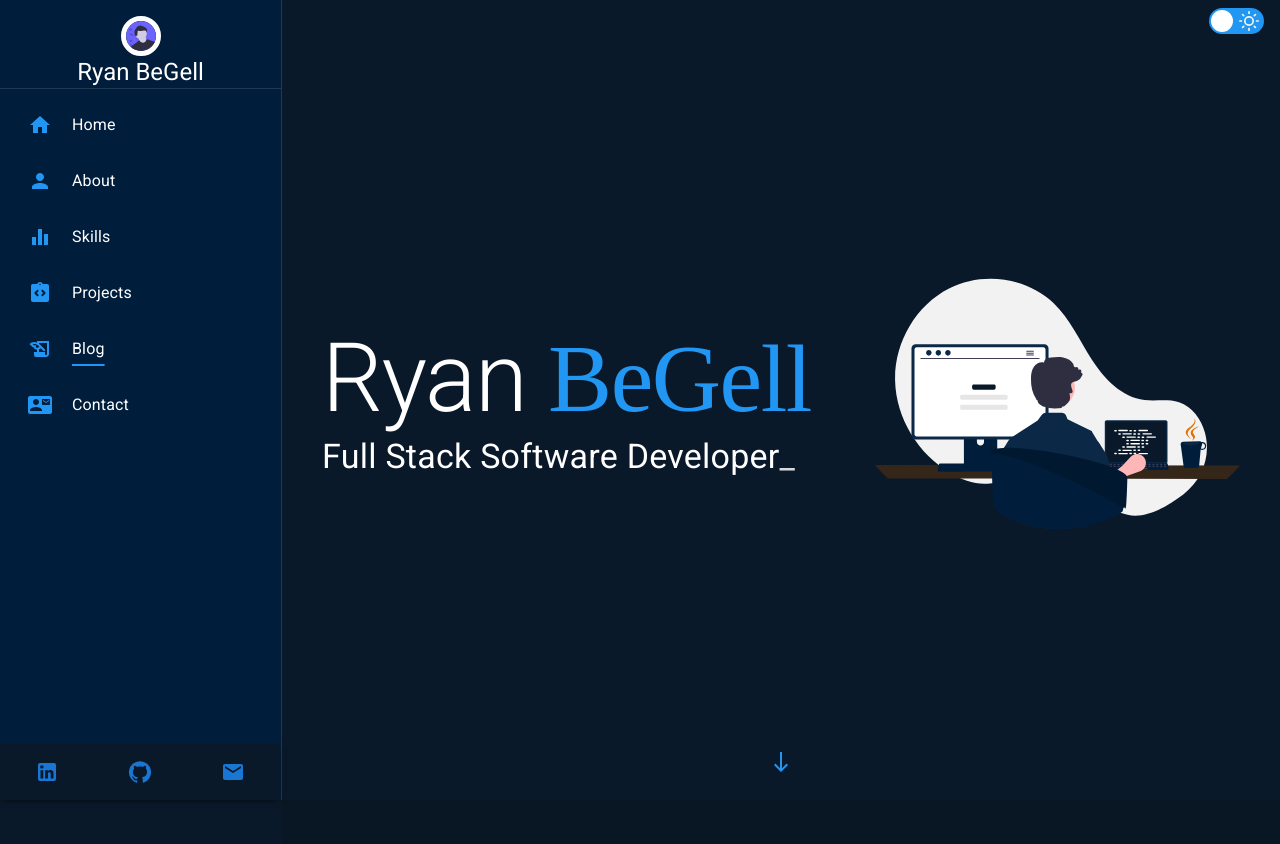
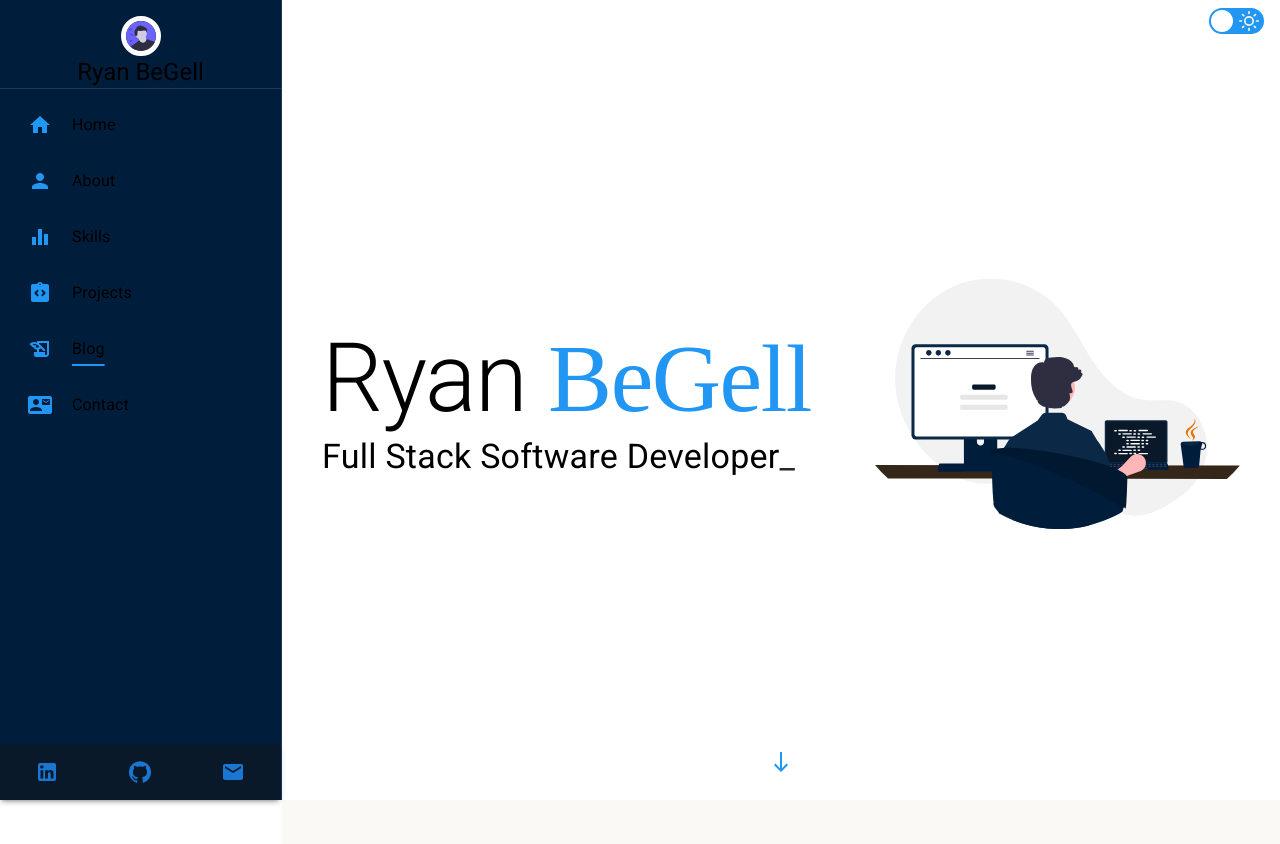
Before and after one commit to RyanBeGell/portfolio-site, a Next.js app: page / in a window 1280 px wide. Shown: the top 844 px of the page. Built offline with nearby package versions, Linux system fonts and the light colour scheme; a small style sheet from the web is missing; a web font is replaced by a local one.

Commit message:
Dark mode/ Light theme toggle function added

```diff
--- a/pages/index.tsx
+++ b/pages/index.tsx
@@ -3,17 +3,19 @@ import Head from 'next/head'
 import Image from 'next/image'
 import Sidebar from '@/src/components/sidebar/Sidebar'
 import Landing from '@/src/components/Landing'
-import { Grid, Box, CssBaseline } from '@mui/material'
+import { Grid, Box, CssBaseline, Button } from '@mui/material'
 import React, { useRef, useState } from 'react'
 import styles from '@/src/components/landing.module.css';
 import { useLayoutEffect } from 'react'
 import { useEffect, createContext } from 'react'
-import { createTheme, ThemeProvider } from '@mui/material'
+import { createTheme, ThemeProvider,  ThemeOptions, PaletteMode, useTheme, } from '@mui/material'
 import ToggleOffIcon from '@mui/icons-material/ToggleOff';
 import ToggleOnIcon from '@mui/icons-material/ToggleOn';
 import DarkModeIcon from '@mui/icons-material/DarkMode';
 import LightModeIcon from '@mui/icons-material/LightMode';
 import DarkModeToggle from '@/src/components/DarkModeToggle'
+
+const ColorModeContext = React.createContext({ toggleColorMode: () => {} });
 
 const Home: NextPage = () => {
 
@@ -51,9 +53,24 @@ const Home: NextPage = () => {
   } , [])
 
 
-  //MUI Custom Theme based on the mui.com website theme
-  const theme = createTheme({
+  const [mode, setMode] = React.useState<PaletteMode>('light');
+  const colorMode = React.useMemo(
+    () => ({
+      // The dark mode switch would invoke this method
+      toggleColorMode: () => {
+        setMode((prevMode: PaletteMode) =>
+          prevMode === 'light' ? 'dark' : 'light',
+        );
+      },
+    }),
+    [],
+  );
+
+
+  //Custom Pallette for Light/Dark mode theme
+  const getDesignTokens = (mode: PaletteMode) => ({
     palette: {
+      mode,
       primary: {
         main: '#2196F3',
         light: '#0072E5',
@@ -78,23 +95,45 @@ const Home: NextPage = () => {
         light: '#ffb74d',
         dark: '#f57c00',
       },
+
       background: {
+      ...(mode === 'dark'
+      ? {
           default: '#0A1929',
+          dark: '#091725',
           paper: '#001e3c',
+        }
+      : {
+          default: '#FFFFFF',
+          dark: '#FAF9F6',
+          paper: '#001e3c',
+      }),
     },
+
       text: {
+        ...(mode === 'dark'
+        ? {
             primary: '#ffffff',
+          }
+        : {
+            primary: '#000000',
+        }),
       },
+
       //change hover color opacity to 0.08 to make it more visible
       action: {
         hover: '#0072E56E',
         //change opacity to make it lighter
-        hoverOpacity: 0.02,
+        hoverOpacity: 0.08,
       },
     },
   });
 
+  // Update the theme only if the mode changes
+  const theme = React.useMemo(() => createTheme(getDesignTokens(mode)), [mode]);
+
   return (<>
+    <ColorModeContext.Provider value={colorMode}>
     <ThemeProvider theme={theme}>
       <CssBaseline />
 
@@ -120,7 +159,7 @@ const Home: NextPage = () => {
           alignItems="center"
           justifyContent="center"
           className={sideNavOpen? styles.shiftContentLeft: styles.shiftContentRight}
-        sx={{ minHeight: '100vh', backgroundColor: '#091725' }}
+          sx={{ minHeight: '100vh', backgroundColor: 'background.dark' }}
         >
         </Box>
         {/* Skills section */}
@@ -138,7 +177,7 @@ const Home: NextPage = () => {
           alignItems="center"
           justifyContent="center"
           className={sideNavOpen? styles.shiftContentLeft: styles.shiftContentRight}
-        sx={{ minHeight: '100vh', backgroundColor: '#091725' }}
+          sx={{ minHeight: '100vh', backgroundColor: 'background.dark' }}
         >
         </Box>
         {/* Blog section */}
@@ -156,10 +195,11 @@ const Home: NextPage = () => {
           alignItems="center"
           justifyContent="center"
           className={sideNavOpen? styles.shiftContentLeft: styles.shiftContentRight}
-        sx={{ minHeight: '100vh', backgroundColor: '#091725' }}
+          sx={{ minHeight: '100vh', backgroundColor: 'background.dark' }}
         ></Box>
 
       </ThemeProvider>
+    </ColorModeContext.Provider>
   </>)
 }
 
```
Lines whose indentation alone changed are shown as unchanged.
